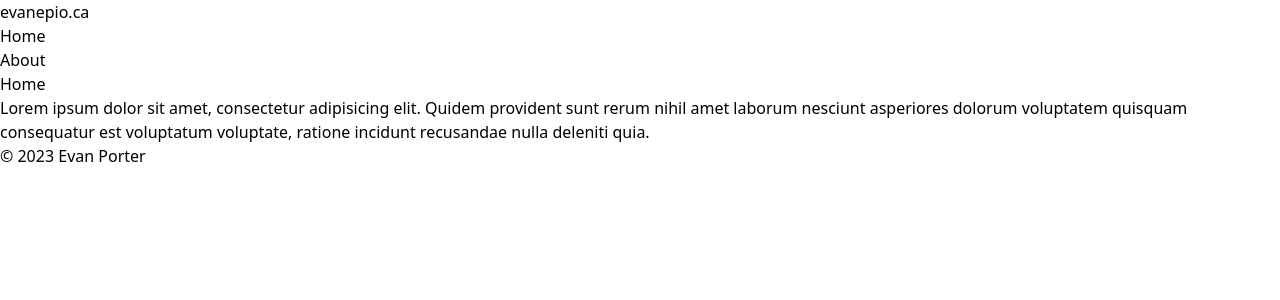
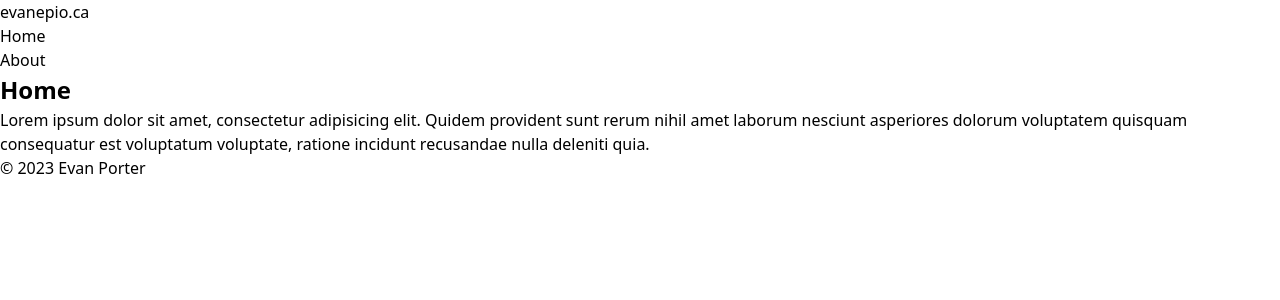
Before and after one commit to evanepio/evanepioca, a SvelteKit app: page / in a window 1280 px wide. Shown: the top 300 px of the page. Built offline with nearby package versions, Linux system fonts and the light colour scheme.

Commit message:
Style h1 globally

```diff
--- a/src/routes/styles.css
+++ b/src/routes/styles.css
@@ -1,3 +1,8 @@
 @tailwind base;
 @tailwind components;
 @tailwind utilities;
+
+h1 {
+    font-size: x-large;
+    font-weight: bold;
+}
```
